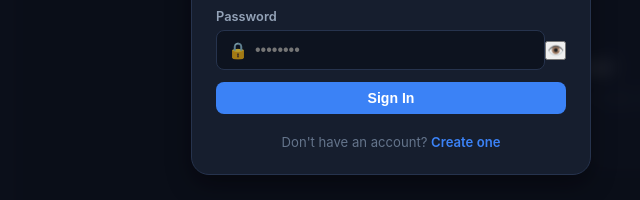
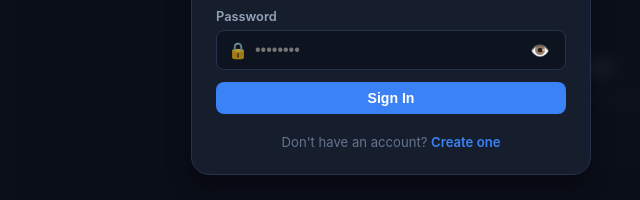
Before and after one commit to jeevikabe/jeevika-projecthub, a website: page pm_tool/public/index.html in a window 1280 px wide. Shown: the part 366-566 px from the top of the page, 249-889 px from the left. Drawn offline with nearby package versions, Linux system fonts and the light colour scheme; no server answers.

Commit message:
Fix password toggle button class matching CSS specifications

```diff
--- a/pm_tool/public/index.html
+++ b/pm_tool/public/index.html
@@ -38,7 +38,7 @@
           <div class="input-with-icon">
             <span class="input-icon">🔒</span>
             <input type="password" id="login-password" placeholder="••••••••" autocomplete="current-password" required>
-            <button type="button" class="password-toggle-btn" onclick="togglePasswordVisibility('login-password', this)" aria-label="Toggle password visibility">👁️</button>
+            <button type="button" class="toggle-password-btn" onclick="togglePasswordVisibility('login-password', this)" aria-label="Toggle password visibility">👁️</button>
           </div>
         </div>
 
@@ -67,7 +67,7 @@
           <div class="input-with-icon">
             <span class="input-icon">🔒</span>
             <input type="password" id="reg-password" placeholder="••••••••" autocomplete="new-password" required>
-            <button type="button" class="password-toggle-btn" onclick="togglePasswordVisibility('reg-password', this)" aria-label="Toggle password visibility">👁️</button>
+            <button type="button" class="toggle-password-btn" onclick="togglePasswordVisibility('reg-password', this)" aria-label="Toggle password visibility">👁️</button>
           </div>
         </div>
         <button type="submit" class="btn-primary btn-full btn-auth">Create Account</button>
--- a/pm_tool/public/style.css
+++ b/pm_tool/public/style.css
@@ -446,35 +446,39 @@ body.keyboard-active {
 
 .input-with-icon input,
 .input-with-icon textarea {
+  width: 100%;
   padding-left: 38px !important;
+  padding-right: 42px !important;
 }
 
 /* Password Visibility Toggle Button */
 .input-with-icon .toggle-password-btn {
   position: absolute;
   right: 10px;
+  top: 50%;
+  transform: translateY(-50%);
   background: transparent;
   border: none;
   color: var(--text-muted);
-  font-size: 1.1rem;
+  font-size: 1rem;
   cursor: pointer;
-  padding: 4px;
+  padding: 4px 6px;
   display: inline-flex;
   align-items: center;
   justify-content: center;
   z-index: 2;
-  transition: color 0.2s ease, transform 0.15s ease;
+  border-radius: var(--radius-sm);
+  transition: color 0.2s ease, background-color 0.2s ease;
   user-select: none;
 }
 
 .input-with-icon .toggle-password-btn:hover {
   color: var(--text-primary);
-  transform: scale(1.1);
+  background-color: rgba(255, 255, 255, 0.08);
 }
 
-.input-with-icon input[type="password"],
-.input-with-icon input[type="text"] {
-  padding-right: 38px;
+.input-with-icon .toggle-password-btn:focus-visible {
+  outline: 2px solid var(--border-focus);
 }
 
 .auth-header {
```
